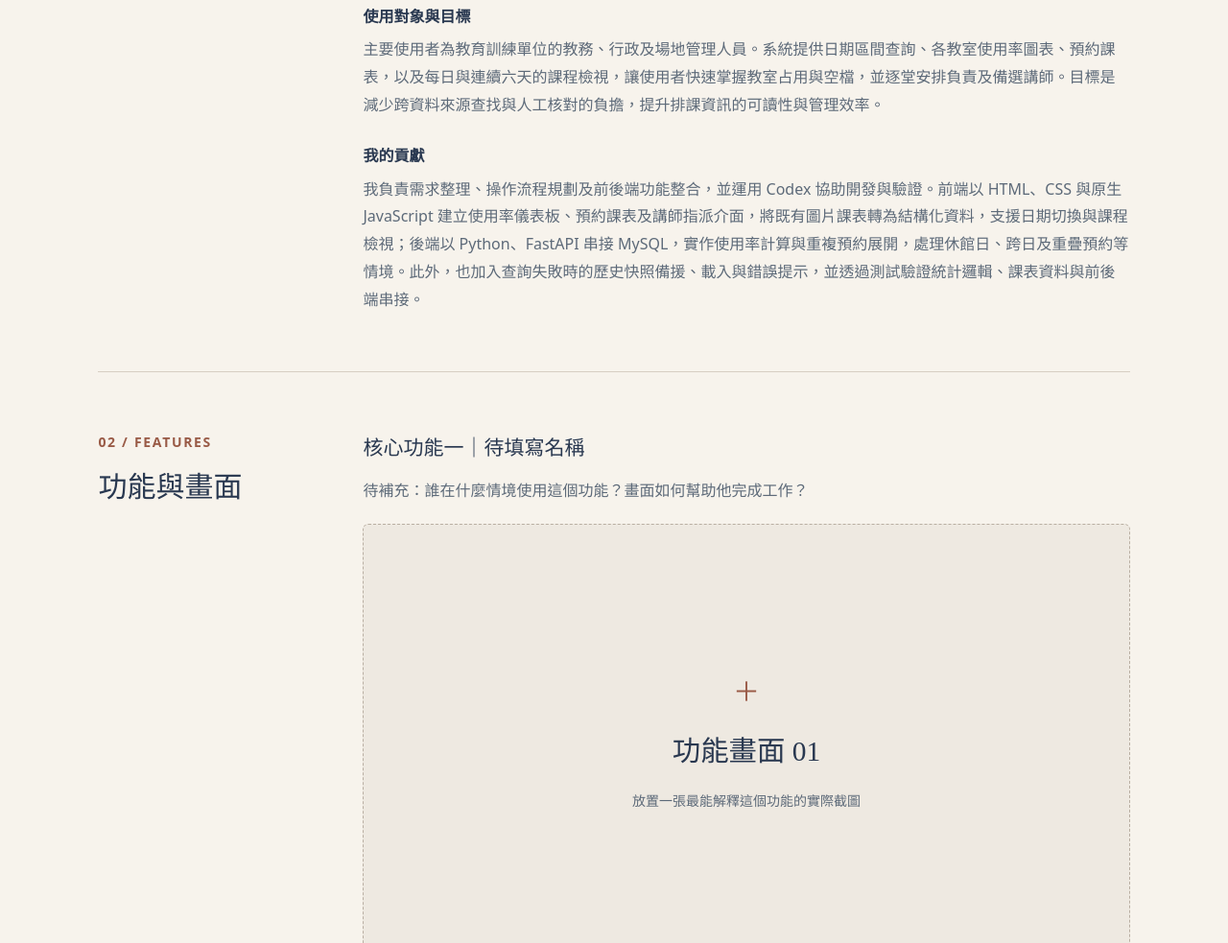
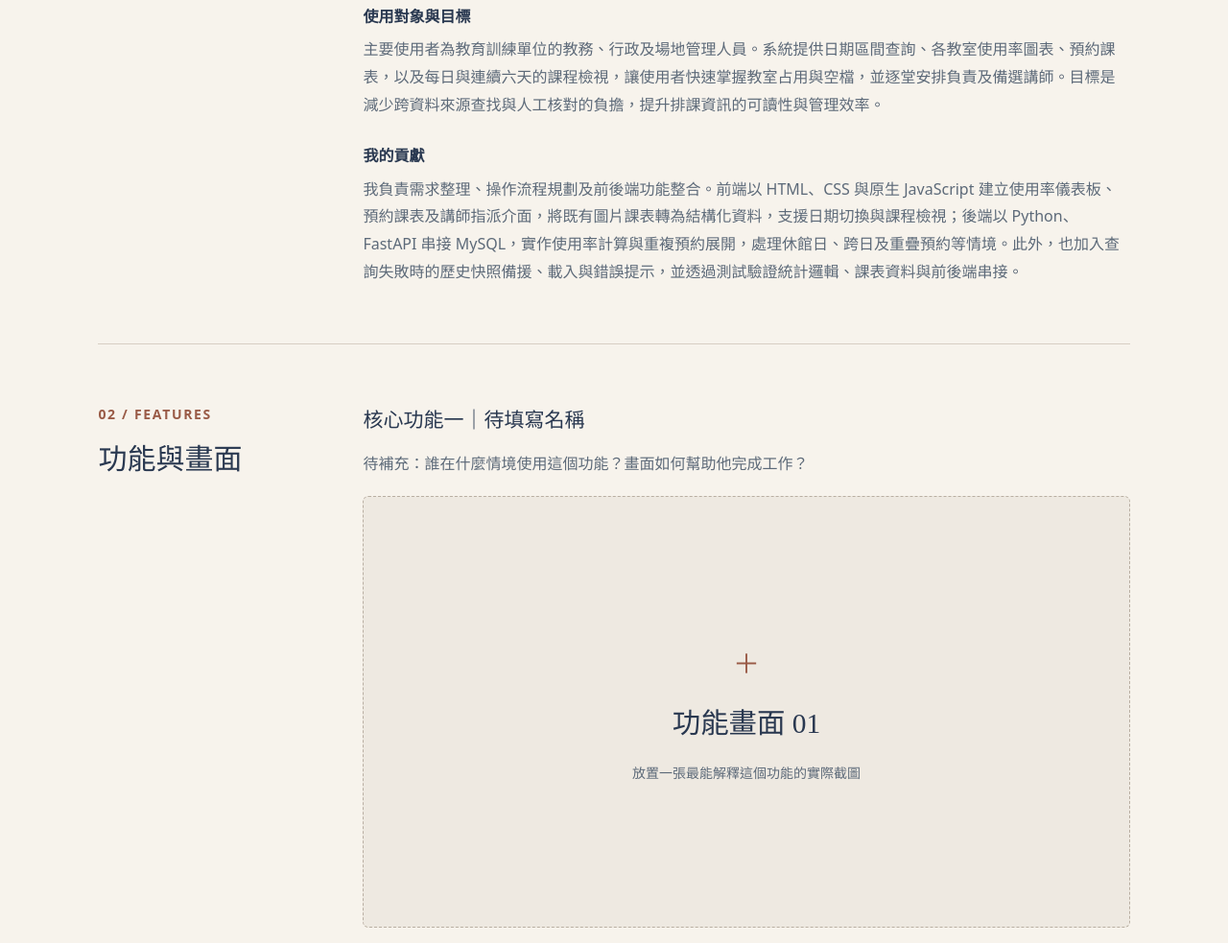
Before and after one commit to pheeb-lang/pheeb.github.io, a plain HTML site: page classroom-management.html in a window 1280 px wide. Shown: the part 1596-2579 px from the top of the page at 96% size. Drawn offline with Linux system fonts and the light colour scheme.

Commit message:
Remove Codex mention from classroom project contribution

```diff
--- a/classroom-management.html
+++ b/classroom-management.html
@@ -39,7 +39,7 @@
       <div class="section-content"><dl class="summary-list">
         <div><dt>背景與問題</dt><dd>教室管理需要同時掌握場地預約、課程安排與講師指派，但原有預約資料與圖片課表分散，難以直接對照各教室、日期及時段的使用情形。教室使用率也需要考慮開放時間、休館日與重疊預約，單看預約筆數無法完整反映實際利用狀況。因此，本專案將教室使用統計、預約課表與講師班級管理整合至同一介面，協助管理人員查閱排課資訊，作為場地與教學資源安排的依據。</dd></div>
         <div><dt>使用對象與目標</dt><dd>主要使用者為教育訓練單位的教務、行政及場地管理人員。系統提供日期區間查詢、各教室使用率圖表、預約課表，以及每日與連續六天的課程檢視，讓使用者快速掌握教室占用與空檔，並逐堂安排負責及備選講師。目標是減少跨資料來源查找與人工核對的負擔，提升排課資訊的可讀性與管理效率。</dd></div>
-        <div><dt>我的貢獻</dt><dd>我負責需求整理、操作流程規劃及前後端功能整合，並運用 Codex 協助開發與驗證。前端以 HTML、CSS 與原生 JavaScript 建立使用率儀表板、預約課表及講師指派介面，將既有圖片課表轉為結構化資料，支援日期切換與課程檢視；後端以 Python、FastAPI 串接 MySQL，實作使用率計算與重複預約展開，處理休館日、跨日及重疊預約等情境。此外，也加入查詢失敗時的歷史快照備援、載入與錯誤提示，並透過測試驗證統計邏輯、課表資料與前後端串接。</dd></div>
+        <div><dt>我的貢獻</dt><dd>我負責需求整理、操作流程規劃及前後端功能整合。前端以 HTML、CSS 與原生 JavaScript 建立使用率儀表板、預約課表及講師指派介面，將既有圖片課表轉為結構化資料，支援日期切換與課程檢視；後端以 Python、FastAPI 串接 MySQL，實作使用率計算與重複預約展開，處理休館日、跨日及重疊預約等情境。此外，也加入查詢失敗時的歷史快照備援、載入與錯誤提示，並透過測試驗證統計邏輯、課表資料與前後端串接。</dd></div>
       </dl></div>
     </section>
     <section class="detail-section" id="features" aria-labelledby="features-title">
```
